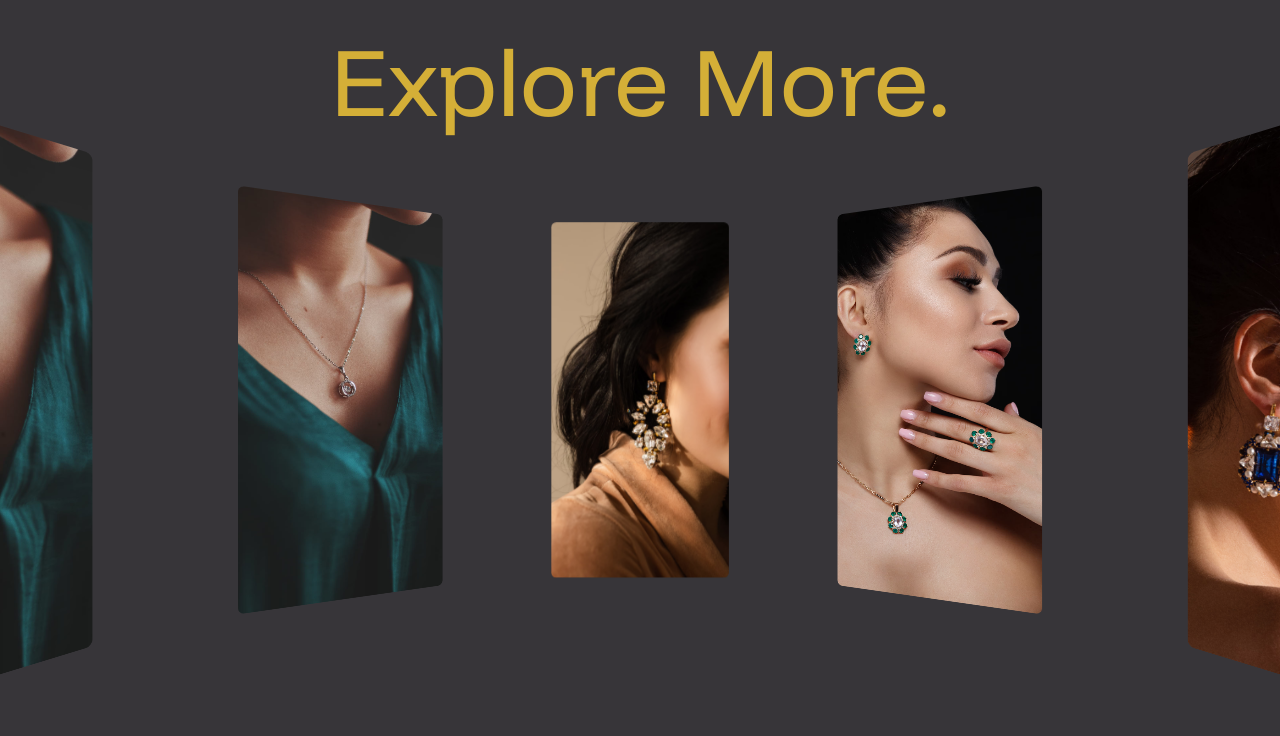
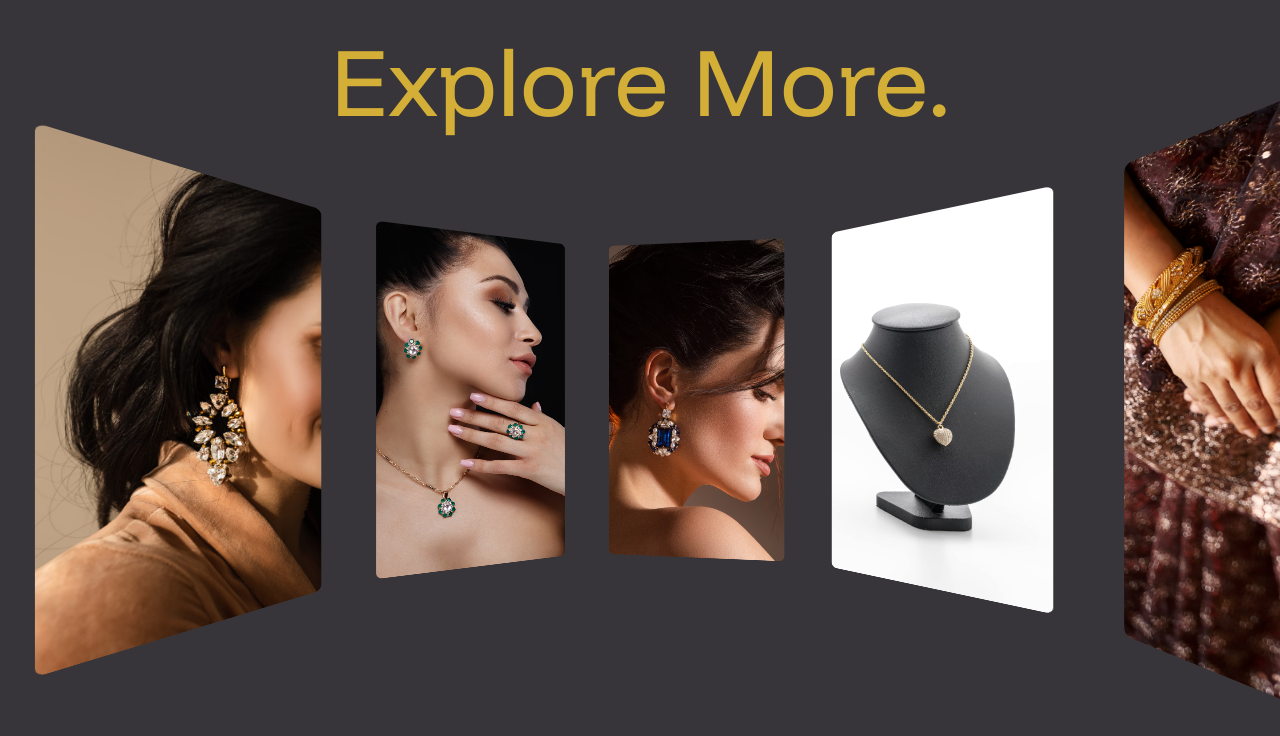
Before and after one commit to Mannan88/Jewelry-landing-page, a React (Vite) app: page / in a window 1280 px wide. Shown: the top 736 px of the page. Built offline with nearby package versions, Linux system fonts and the light colour scheme; a web font is replaced by a local one.

Commit message:
added carousel animation

```diff
--- a/src/index.css
+++ b/src/index.css
@@ -16,10 +16,10 @@
 :root {
     --cool-black: #101010;
     --plain-gold: #D4AF37;
-    --light-gold : #D4AF3740;
+    --light-gold: #D4AF3740;
     ---dark-gray: #1c1c1c;
     --warm-white: #f6f1e7;
-    --plain-gray : #373539;
+    --plain-gray: #373539;
 }
 
 html,
@@ -102,6 +102,7 @@ body::-webkit-scrollbar {
         @apply absolute top-1/2 transform -translate-y-1/2;
         @apply w-[28em] h-[40em];
     }
+
     .left-stage {
         @apply left-8;
     }
@@ -114,7 +115,7 @@ body::-webkit-scrollbar {
         @apply absolute inset-0 h-full w-full object-cover opacity-0 rounded-xl;
     }
 
-/* Featured Section */
+    /* Featured Section */
 
     /* Philosophy section */
 
@@ -140,3 +141,18 @@ body::-webkit-scrollbar {
     }
 
 }
+
+@theme {
+
+    --animate-rotation: rotation 40s linear infinite;
+
+   @keyframes rotation {
+  from {
+    transform: rotateY(0deg);
+  }
+  to {
+    transform: rotateY(360deg);
+  }
+}
+
+}
--- a/src/section/CTA.tsx
+++ b/src/section/CTA.tsx
@@ -1,4 +1,6 @@
+import { useRef } from "react";
 const CTA = () => {
+  const carouselRef = useRef<HTMLDivElement>(null)
   const cards = [
     { id: 1, name: "rings", imgUrl: "images/cta_images/cta1.avif" },
     { id: 2, name: "rings", imgUrl: "images/cta_images/cta2.avif" },
@@ -16,7 +18,9 @@ const CTA = () => {
 
   return (
     <div className="h-dvh w-dvw bg-[var(--plain-gray)] flex">
-      <div className="carousel-container relative flex-1 overflow-hidden text-center">
+      <div className="carousel-container relative flex-1 overflow-hidden text-center"
+        style={{ perspective: "600px" }}>
+
         <h2
           style={{ fontFamily: "'FunnelDisplay', monospace" }}
           className="text-8xl text-[var(--plain-gold)] mx-auto mt-8"
@@ -24,26 +28,32 @@ const CTA = () => {
           Explore More.
         </h2>
         <div
-          className="carousel-slider absolute inset-0 flex items-baseline justify-center"
+          ref={carouselRef}
+          className="carousel-slider absolute inset-0 flex items-center justify-center animate-rotation perspective-origin-center m-auto"
           style={{
-            perspective: "800px",
+
             transformStyle: "preserve-3d",
+
+
           }}
         >
           {cards.map((card, index) => {
             const rotation = index * (360 / totalLen);
-
             return (
               <div
                 key={card.id}
-                className="carousel-card absolute w-100 h-200 rounded-xl overflow-hidden"
+                className="carousel-card absolute w-100 h-180 rounded-xl overflow-hidden"
                 style={{
-                  transform: `
-                    rotateY(${rotation}deg)
-                    translateZ(1000px)
-                  `,
+                  top: "50%",
+                  left: "50%",
+                  transform: `translate(-50%, -50%)
+                              rotateY(${rotation}deg)
+                              translateZ(780px)
+                            `,
+                  transformStyle: "preserve-3d",
                 }}
               >
+
                 <img
                   src={card.imgUrl}
                   alt={card.name}
```
